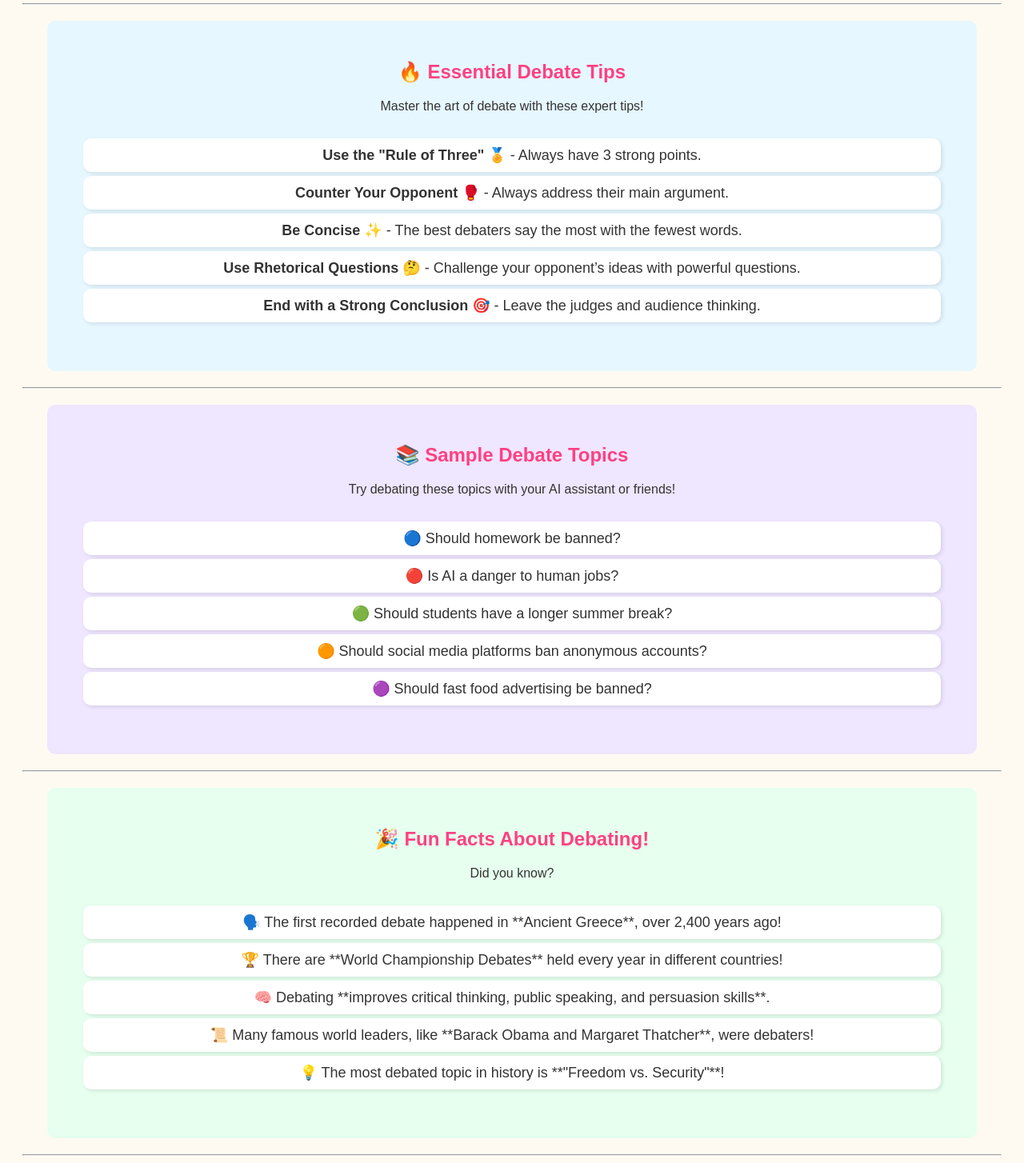
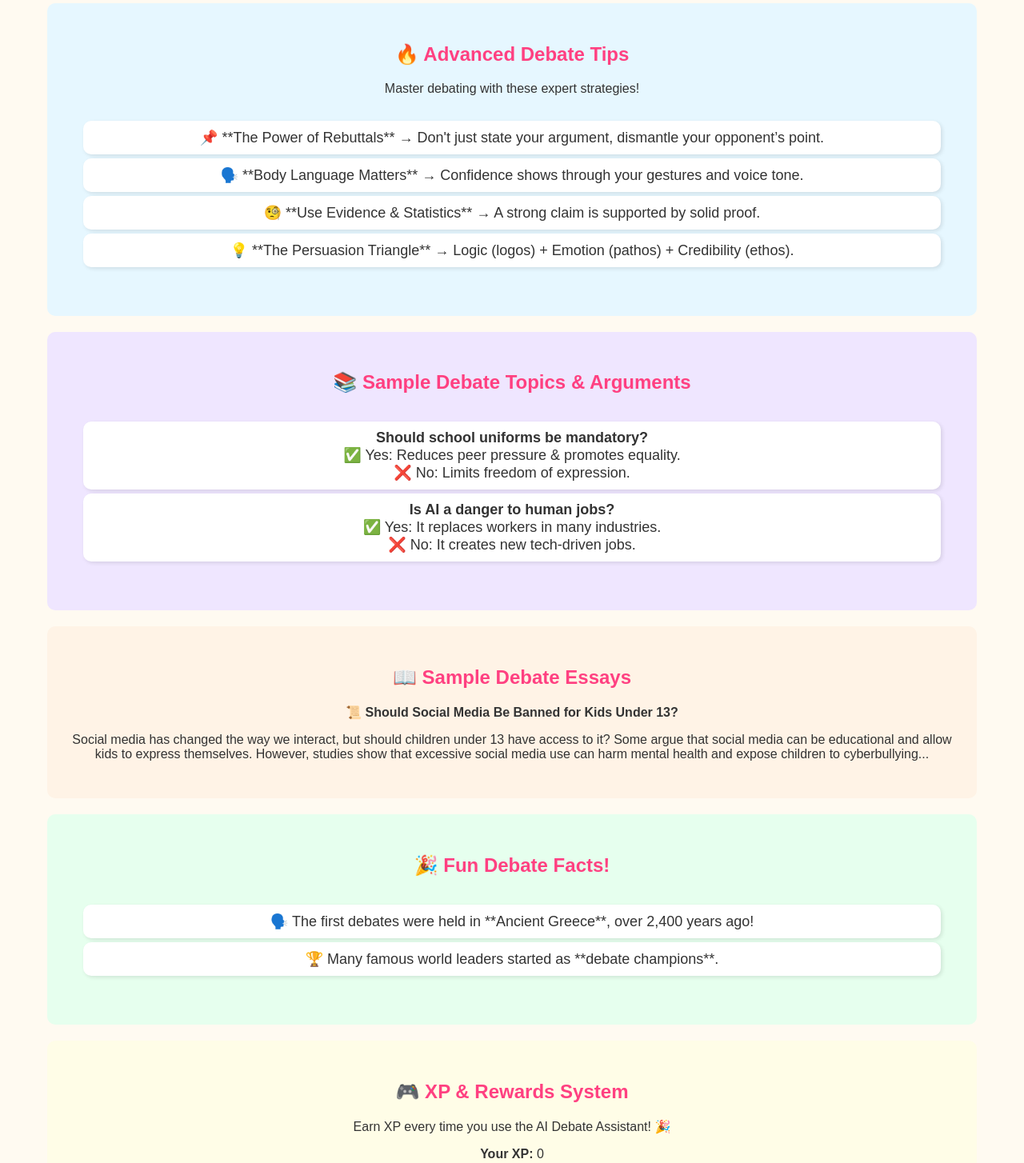
Before and after one commit to coolnoor5/AI-Debate-Assistant, a plain HTML site: page index.html in a window 1280 px wide. Shown: the part 479-1933 px from the top of the page at 80% size. Drawn offline with Linux system fonts and the light colour scheme.

Commit message:
Update index.html

```diff
--- a/index.html
+++ b/index.html
@@ -12,6 +12,7 @@
         <p>Your personal debate coach! Improve your arguments, challenge ideas, and become a debate champion! 🏆</p>
     </header>
 
+    <!-- AI Debate Chatbot -->
     <section id="chatbot">
         <h2>🤖 AI Debate Chatbot</h2>
         <p>Enter a debate topic, and I'll generate arguments and counterarguments.</p>
@@ -20,50 +21,50 @@
         <p id="response"></p>
     </section>
 
-    <hr>
-
+    <!-- Debate Tips -->
     <section id="debate-tips">
-        <h2>🔥 Essential Debate Tips</h2>
-        <p>Master the art of debate with these expert tips!</p>
+        <h2>🔥 Advanced Debate Tips</h2>
+        <p>Master debating with these expert strategies!</p>
         <ul>
-            <li><strong>Use the "Rule of Three" 🏅</strong> - Always have 3 strong points.</li>
-            <li><strong>Counter Your Opponent 🥊</strong> - Always address their main argument.</li>
-            <li><strong>Be Concise ✨</strong> - The best debaters say the most with the fewest words.</li>
-            <li><strong>Use Rhetorical Questions 🤔</strong> - Challenge your opponent’s ideas with powerful questions.</li>
-            <li><strong>End with a Strong Conclusion 🎯</strong> - Leave the judges and audience thinking.</li>
+            <li>📌 **The Power of Rebuttals** → Don't just state your argument, dismantle your opponent’s point.</li>
+            <li>🗣️ **Body Language Matters** → Confidence shows through your gestures and voice tone.</li>
+            <li>🧐 **Use Evidence & Statistics** → A strong claim is supported by solid proof.</li>
+            <li>💡 **The Persuasion Triangle** → Logic (logos) + Emotion (pathos) + Credibility (ethos).</li>
         </ul>
     </section>
 
-    <hr>
-
+    <!-- Sample Debates with Arguments -->
     <section id="sample-debates">
-        <h2>📚 Sample Debate Topics</h2>
-        <p>Try debating these topics with your AI assistant or friends!</p>
+        <h2>📚 Sample Debate Topics & Arguments</h2>
         <ul>
-            <li>🔵 Should homework be banned?</li>
-            <li>🔴 Is AI a danger to human jobs?</li>
-            <li>🟢 Should students have a longer summer break?</li>
-            <li>🟠 Should social media platforms ban anonymous accounts?</li>
-            <li>🟣 Should fast food advertising be banned?</li>
+            <li><strong>Should school uniforms be mandatory?</strong>
+                <br>✅ Yes: Reduces peer pressure & promotes equality.
+                <br>❌ No: Limits freedom of expression.
+            </li>
+            <li><strong>Is AI a danger to human jobs?</strong>
+                <br>✅ Yes: It replaces workers in many industries.
+                <br>❌ No: It creates new tech-driven jobs.
+            </li>
         </ul>
     </section>
 
-    <hr>
+    <!-- Debate Essays -->
+    <section id="debate-essays">
+        <h2>📖 Sample Debate Essays</h2>
+        <p><strong>📜 Should Social Media Be Banned for Kids Under 13?</strong></p>
+        <p>Social media has changed the way we interact, but should children under 13 have access to it? Some argue that social media can be educational and allow kids to express themselves. However, studies show that excessive social media use can harm mental health and expose children to cyberbullying...</p>
+    </section>
 
+    <!-- Fun Facts -->
     <section id="fun-facts">
-        <h2>🎉 Fun Facts About Debating!</h2>
-        <p>Did you know?</p>
+        <h2>🎉 Fun Debate Facts!</h2>
         <ul>
-            <li>🗣️ The first recorded debate happened in **Ancient Greece**, over 2,400 years ago!</li>
-            <li>🏆 There are **World Championship Debates** held every year in different countries!</li>
-            <li>🧠 Debating **improves critical thinking, public speaking, and persuasion skills**.</li>
-            <li>📜 Many famous world leaders, like **Barack Obama and Margaret Thatcher**, were debaters!</li>
-            <li>💡 The most debated topic in history is **"Freedom vs. Security"**!</li>
+            <li>🗣️ The first debates were held in **Ancient Greece**, over 2,400 years ago!</li>
+            <li>🏆 Many famous world leaders started as **debate champions**.</li>
         </ul>
     </section>
 
-    <hr>
-
+    <!-- XP Rewards -->
     <section id="xp-rewards">
         <h2>🎮 XP & Rewards System</h2>
         <p>Earn XP every time you use the AI Debate Assistant! 🎉</p>
```
